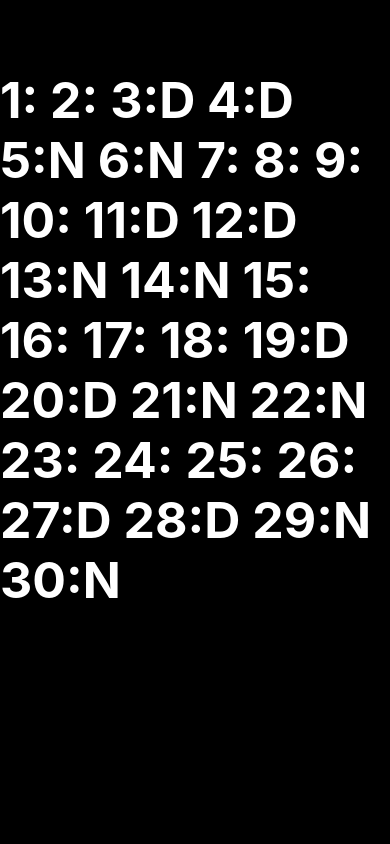
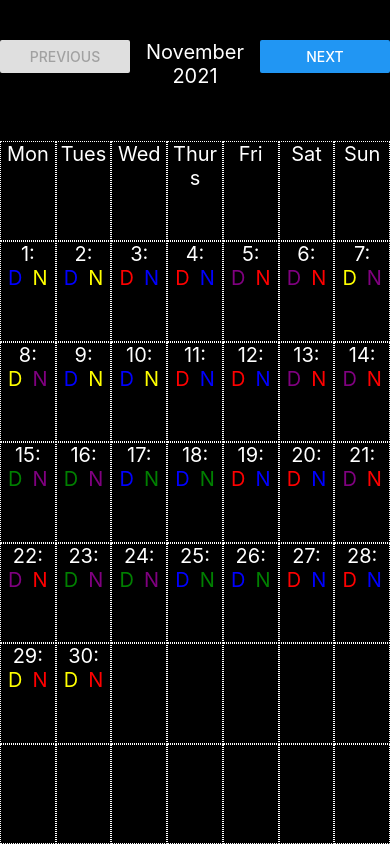
Before and after one commit to DarylPJ/shift, a React Native app: screen / in a window 390 px wide. Built offline with nearby package versions, Linux system fonts and the light colour scheme.

Commit message:
✨  basic shifts and changing date

```diff
--- a/App.js
+++ b/App.js
@@ -1,4 +1,3 @@
-import { StatusBar } from "expo-status-bar";
 import React from "react";
 import ShiftScreen from "./screens/shiftScreen";
 
--- a/screens/shiftScreen.js
+++ b/screens/shiftScreen.js
@@ -1,13 +1,39 @@
 import React, { Component } from "react";
-import { Text, View, StyleSheet } from "react-native";
+import { Text, View, StyleSheet, Button } from "react-native";
+
+const zeroDays = {
+  blue: new Date(2021, 10, 1).getTime(),
+  green: new Date(2021, 8, 6).getTime(),
+  red: new Date(2021, 9, 18).getTime(),
+  purple: new Date(2021, 9, 4).getTime(),
+  yellow: new Date(2021, 8, 20).getTime(),
+};
+
+const daysOfTheWeek = ["Mon", "Tues", "Wed", "Thurs", "Fri", "Sat", "Sun"];
+
+const monthNames = [
+  "January",
+  "February",
+  "March",
+  "April",
+  "May",
+  "June",
+  "July",
+  "August",
+  "September",
+  "October",
+  "November",
+  "December",
+];
 
 export default class ShiftScreen extends Component {
-  state = {};
+  state = {
+    date: new Date(),
+    shifts: ["blue", "green", "red", "purple", "yellow"],
+  };
 
-  zero = new Date(2021, 9, 18).getTime();
-
-  shiftValue(date) {
-    const diff = date.getTime() - this.zero;
+  shiftValue(date, zeroDate) {
+    const diff = date.getTime() - zeroDate;
 
     const days = Math.round(diff / (1000 * 3600 * 24));
 
@@ -30,18 +56,111 @@ export default class ShiftScreen extends Component {
     return "";
   }
 
+  onPreviousClick() {
+    const workingDate = new Date(this.state.date);
+    const newDate = new Date(workingDate.setMonth(workingDate.getMonth() - 1));
+
+    if (newDate.getTime() < new Date(2021, 10, 1).getTime()) {
+      return;
+    }
+
+    this.setState({ ...this.state, date: newDate });
+  }
+
+  onNextClick() {
+    const newDate = new Date(
+      this.state.date.setMonth(this.state.date.getMonth() + 1)
+    );
+
+    this.setState({ ...this.state, date: newDate });
+  }
+
+  renderShifts(year, month, day) {
+    const result = [];
+
+    let shiftValues = [];
+
+    for (const shift of this.state.shifts) {
+      const value = this.shiftValue(
+        new Date(year, month, day),
+        zeroDays[shift]
+      );
+
+      if (!value) {
+        continue;
+      }
+
+      shiftValues.push({ value, shift });
+    }
+
+    shiftValues = [
+      shiftValues.find((i) => i.value === "D"),
+      shiftValues.find((i) => i.value === "N"),
+    ];
+
+    for (const shiftValue of shiftValues) {
+      if (!shiftValue) {
+        continue;
+      }
+
+      const key = `${day} ${shiftValue.shift}`;
+
+      result.push(
+        <Text
+          key={key}
+          style={[styles.text, styles.shift, { color: shiftValue.shift }]}
+        >
+          {shiftValue.value}
+        </Text>
+      );
+    }
+
+    return result;
+  }
+
   renderMonth(year, month) {
     const days = new Date(year, month + 1, 0).getDate();
 
+    let firstDay = new Date(year, month).getDay() - 1;
+    if (firstDay < 0) {
+      firstDay = 6;
+    }
+
     const results = [];
 
-    for (let index = 0; index < days; index++) {
-      const value = this.shiftValue(new Date(year, month, index + 1));
+    for (let row = 0; row < 6; row++) {
+      const week = [];
+      for (let dayOfTheWeek = 0; dayOfTheWeek < 7; dayOfTheWeek++) {
+        const day = row * 7 + dayOfTheWeek + 1 - firstDay;
+
+        if (day < 1 || day > days) {
+          week.push(
+            <View key={`${row} ${dayOfTheWeek} 1`} style={styles.box}></View>
+          );
+          continue;
+        }
+
+        const shiftResult = this.renderShifts(year, month, day);
+
+        week.push(
+          <View key={`${row} ${dayOfTheWeek} 1`} style={styles.box}>
+            <Text style={styles.text} key={`${row} ${dayOfTheWeek} 2`}>
+              {day}:
+            </Text>
+            <View
+              key={`${row} ${dayOfTheWeek} 3`}
+              style={[styles.row, { justifyContent: "center" }]}
+            >
+              {shiftResult}
+            </View>
+          </View>
+        );
+      }
 
       results.push(
-        <Text key={index}>
-          {index + 1}:{value}{" "}
-        </Text>
+        <View key={`${row} 4`} style={styles.row}>
+          {week}
+        </View>
       );
     }
 
@@ -49,9 +168,43 @@ export default class ShiftScreen extends Component {
   }
 
   render() {
+    const workingDate = new Date(this.state.date);
+    const PrevDate = new Date(workingDate.setMonth(workingDate.getMonth() - 1));
+
+    const disablePrev = PrevDate.getTime() < new Date(2021, 10, 1).getTime();
+
+    const days = daysOfTheWeek.map((i) => (
+      <View key={`${i} view`} style={styles.box}>
+        <Text key={i} style={styles.text}>
+          {i}
+        </Text>
+      </View>
+    ));
+
     return (
       <View style={styles.container}>
-        <Text style={styles.titleText}>{this.renderMonth(2021, 10)}</Text>
+        <View style={styles.row}>
+          <View style={{ flex: 1 }}>
+            <Button
+              disabled={disablePrev}
+              title="Previous"
+              onPress={this.onPreviousClick.bind(this)}
+            ></Button>
+          </View>
+          <Text style={[styles.text, { flex: 1 }]}>
+            {`${
+              monthNames[this.state.date.getMonth()]
+            } ${this.state.date.getFullYear()}`}
+          </Text>
+          <View style={{ flex: 1 }}>
+            <Button title="Next" onPress={this.onNextClick.bind(this)}></Button>
+          </View>
+        </View>
+        <View style={styles.row}>{days}</View>
+        {this.renderMonth(
+          this.state.date.getFullYear(),
+          this.state.date.getMonth()
+        )}
       </View>
     );
   }
@@ -61,13 +214,26 @@ const styles = StyleSheet.create({
   container: {
     paddingTop: 40,
     backgroundColor: "black",
-    alignItems: "stretch",
     flex: 1,
   },
-  titleText: {
-    paddingTop: 30,
-    fontSize: 50,
-    fontWeight: "bold",
+  row: {
+    flex: 1,
+    flexDirection: "row",
+  },
+  box: {
+    flex: 1,
+    borderColor: "white",
+    borderStyle: "dotted",
+    borderWidth: 1,
+    borderRadius: 1,
+  },
+  text: {
     color: "white",
+    textAlign: "center",
+    fontSize: 20,
+  },
+  shift: {
+    paddingLeft: 5,
+    paddingRight: 5,
   },
 });
```
